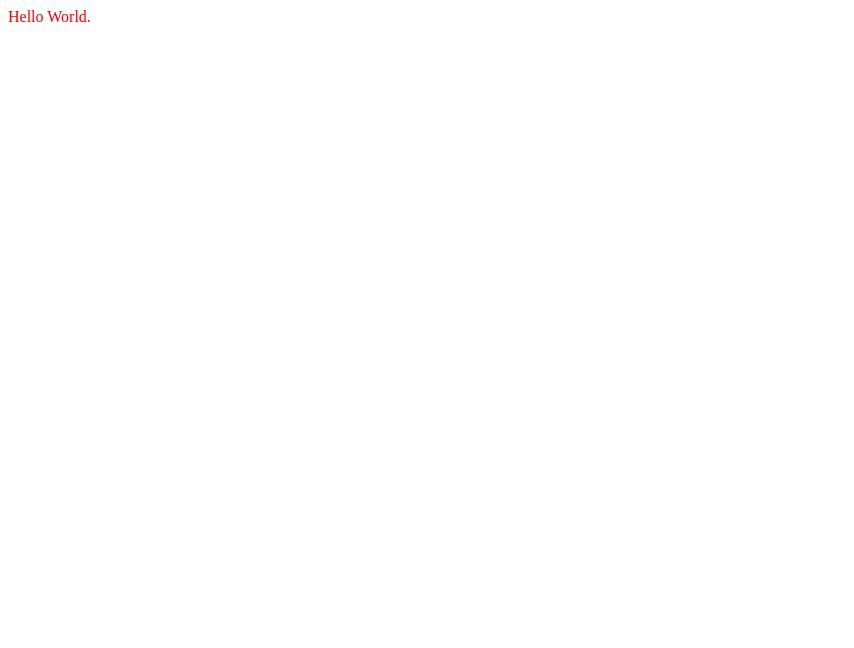
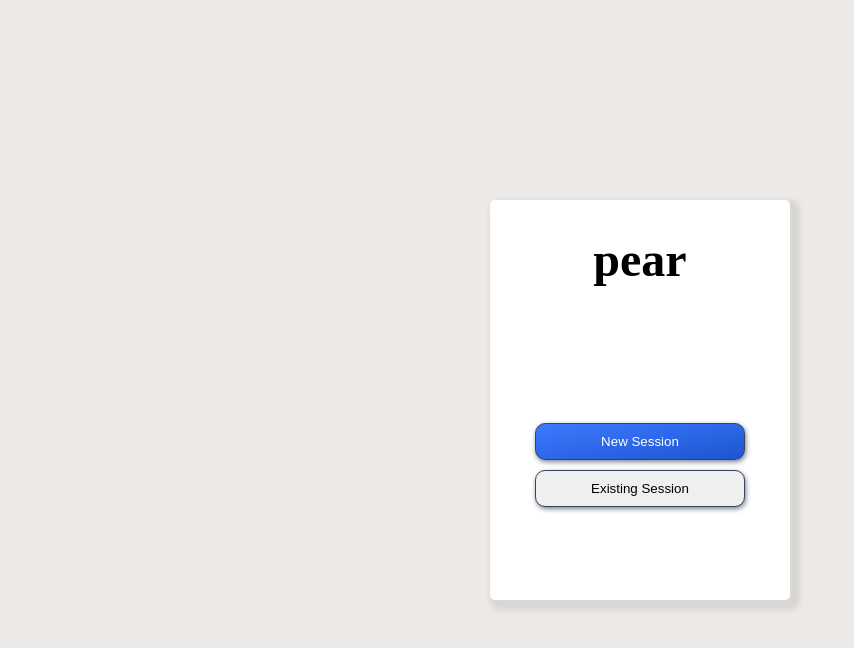
Before and after one commit to Pear-Pairing/pear, a React app: page / in a window 1280 px wide. Shown: the top 648 px of the page, without its empty margins (0-854 px from the left). Built offline with nearby package versions, Linux system fonts and the light colour scheme.

Commit message:
feat(ui): implemented basic session functionality

```diff
--- a/src/components/App.jsx
+++ b/src/components/App.jsx
@@ -1,17 +1,29 @@
-import React from 'react';
-import styled from 'styled-components';
+import React, { useState } from 'react';
+import { createGlobalStyle } from 'styled-components';
+import Session from './Session';
 
 const App = (props) => {
+  const [session, setSession] = useState(null);
+
   return (
-    <Container>
-      <div className="main">
-            Hello World.
-      </div>
-    </Container>
+    <React.Fragment>
+      <Wrapper />
+      {session
+        ? null
+        : <Session setSession={setSession}/>
+      }
+    </React.Fragment>
   )
 }
-
-const Container = styled.div`
-  color: red;
+const Wrapper = createGlobalStyle`
+  body {
+    background: #ece9e6;
+    display: flex;
+    align-items: center;
+    justify-content: center;
+    margin: 0;
+    width: 100%;
+    min-height: 100vh;
+  }
 `
 export default App;
--- /dev/null
+++ b/src/components/Session.jsx
@@ -0,0 +1,98 @@
+import React, { useState } from 'react';
+import styled from 'styled-components';
+
+const Session = ({ setSession }) => {
+  const [sessionExist, setSessionExist] = useState(false);
+  const [sessionID, setSessionID] = useState("");
+
+  const handleNewSessionButton = () => {
+
+  }
+
+  return (
+    <Container>
+      <Welcome>
+        <WelcomeText>pear</WelcomeText>
+      </Welcome>
+        {sessionExist
+        ?
+        <AskSession>
+          <Input placeholder="Enter a existing ID" value={sessionID} onChange={e => setSessionID(e.target.value)}></Input>
+          <SubmitSessionButton onClick={() => setSession(sessionID)}>Submit</SubmitSessionButton>
+        </AskSession>
+        :
+        <AskSession>
+          <CreateNewSessionButton onClick={() => handleNewSessionButton()}>New Session</CreateNewSessionButton>
+          <UseExistingSessionButton onClick={() => setSessionExist(true)}>Existing Session</UseExistingSessionButton>
+        </AskSession>
+        }
+    </Container>
+  )
+}
+
+const Container = styled.div`
+  background: #fff;
+  display: flex;
+  flex-direction: column;
+  align-items: center;
+  justify-content: center;
+  box-shadow: 5px 5px 5px 5px #3333331a;
+  border-radius: 5px;
+  height: 400px;
+  width: 300px;
+`
+const Welcome = styled.div`
+  display: flex;
+  flex: 1;
+  align-items: center;
+  justify-content: center;
+  width: 100%;
+`
+const WelcomeText = styled.h1`
+  font-size: 3em;
+  text-align: center;
+`
+const AskSession = styled.div`
+  display: flex;
+  flex-direction: column;
+  flex: 3;
+  width: 100%;
+  align-items: center;
+  justify-content: center;
+`
+const CreateNewSessionButton = styled.button`
+  background: linear-gradient(to bottom right, rgb(60, 122, 255), rgb(28, 85, 208));
+  border: 1px solid rgb(55, 66, 92);
+  padding: 10px;
+  color: white;
+  border-radius: 10px;
+  box-shadow: 1px 2px 5px rgb(120, 128, 146);
+  width: 70%;
+  margin: 10px;
+`
+const UseExistingSessionButton = styled.button`
+  border: 1px solid rgb(55, 66, 92);
+  padding: 10px;
+  color: black;
+  border-radius: 10px;
+  box-shadow: 1px 2px 5px rgb(120, 128, 146);
+  width: 70%;
+`
+const Input = styled.input`
+  border: 1px solid rgb(55, 66, 92);
+  padding: 10px;
+  border-radius: 10px;
+  box-shadow: 1px 2px 5px rgb(120, 128, 146);
+  width: 61%;
+  margin: 10px;
+`
+const SubmitSessionButton = styled.button`
+  background: linear-gradient(to bottom right, rgb(60, 122, 255), rgb(28, 85, 208));
+  border: 1px solid rgb(55, 66, 92);
+  padding: 10px;
+  color: white;
+  border-radius: 10px;
+  box-shadow: 1px 2px 5px rgb(120, 128, 146);
+  width: 70%;
+`
+export default Session;
```
